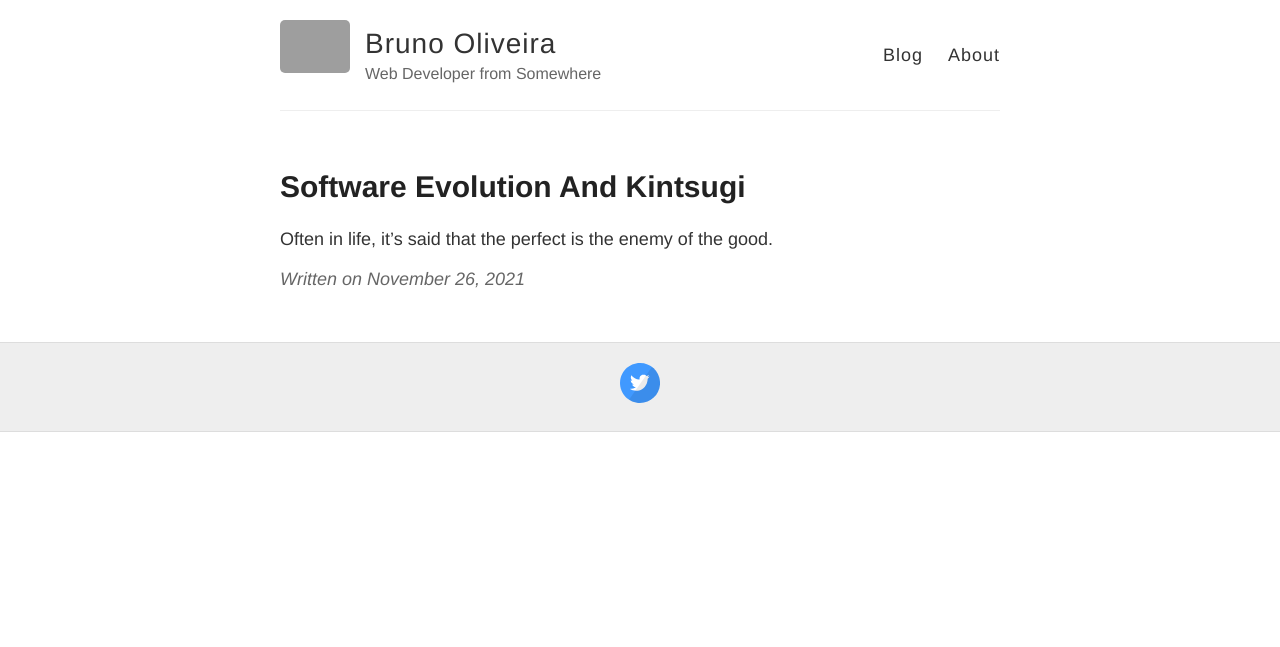
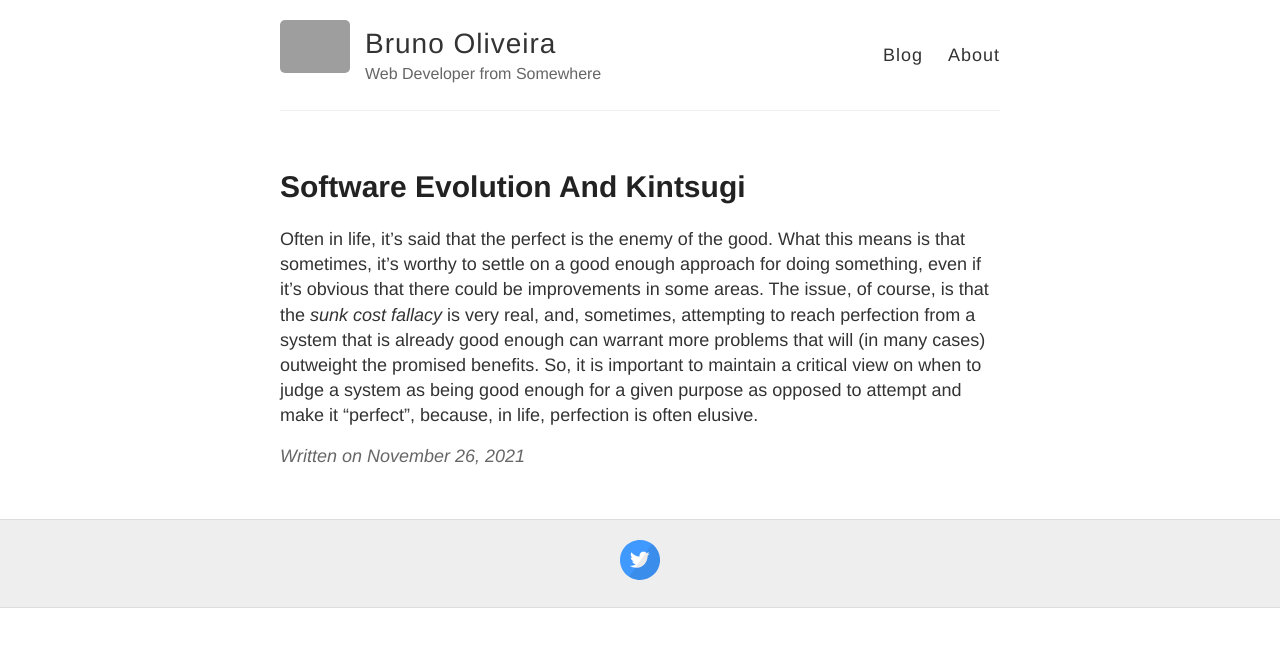
Before and after one commit to bruno-oliveira/techblog, a Jekyll site: the page built from _posts/2021-11-26-Software-evolution-and-kintsugi.md, in a window 1280 px wide. Shown: the top 647 px of the page. Built offline with Jekyll 4.4.1, drawn with Linux system fonts in a browser that asks for light colours; our own code applies the rules of GitHub Pages for plain Markdown files; grey boxes are pictures that could not be loaded.

Commit message:
Update 2021-11-26-Software-evolution-and-kintsugi.md

```diff
--- a/_posts/2021-11-26-Software-evolution-and-kintsugi.md
+++ b/_posts/2021-11-26-Software-evolution-and-kintsugi.md
@@ -1 +1 @@
-Often in life, it's said that the perfect is the enemy of the good.
+Often in life, it's said that the perfect is the enemy of the good. What this means is that sometimes, it's worthy to settle on a good enough approach for doing something, even if it's obvious that there could be improvements in some areas. The issue, of course, is that the _sunk cost fallacy_ is very real, and, sometimes, attempting to reach perfection from a system that is already good enough can warrant more problems that will (in many cases) outweight the promised benefits. So, it is important to maintain a critical view on when to judge a system as being good enough for a given purpose as opposed to attempt and make it "perfect", because, in life, perfection is often elusive.
```
